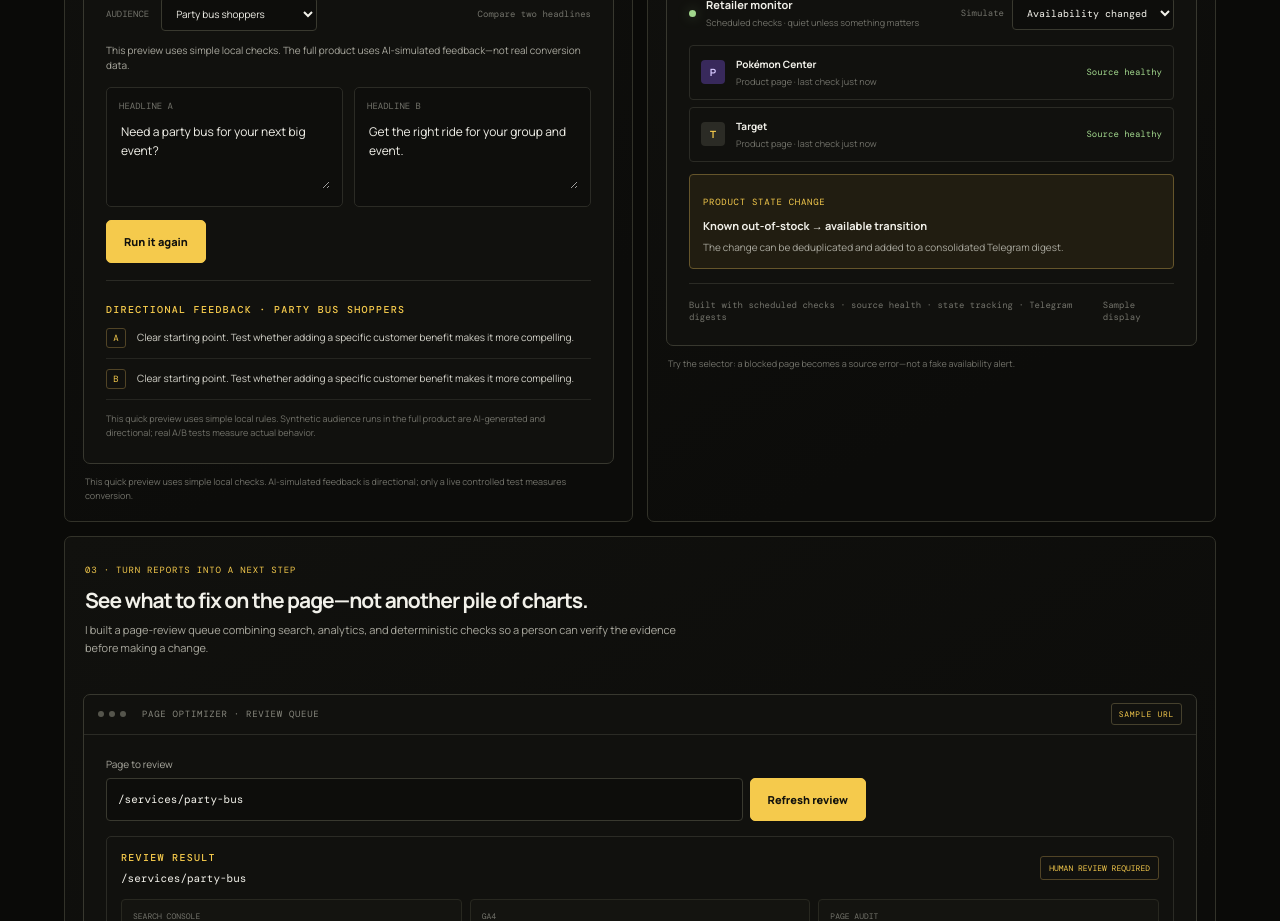
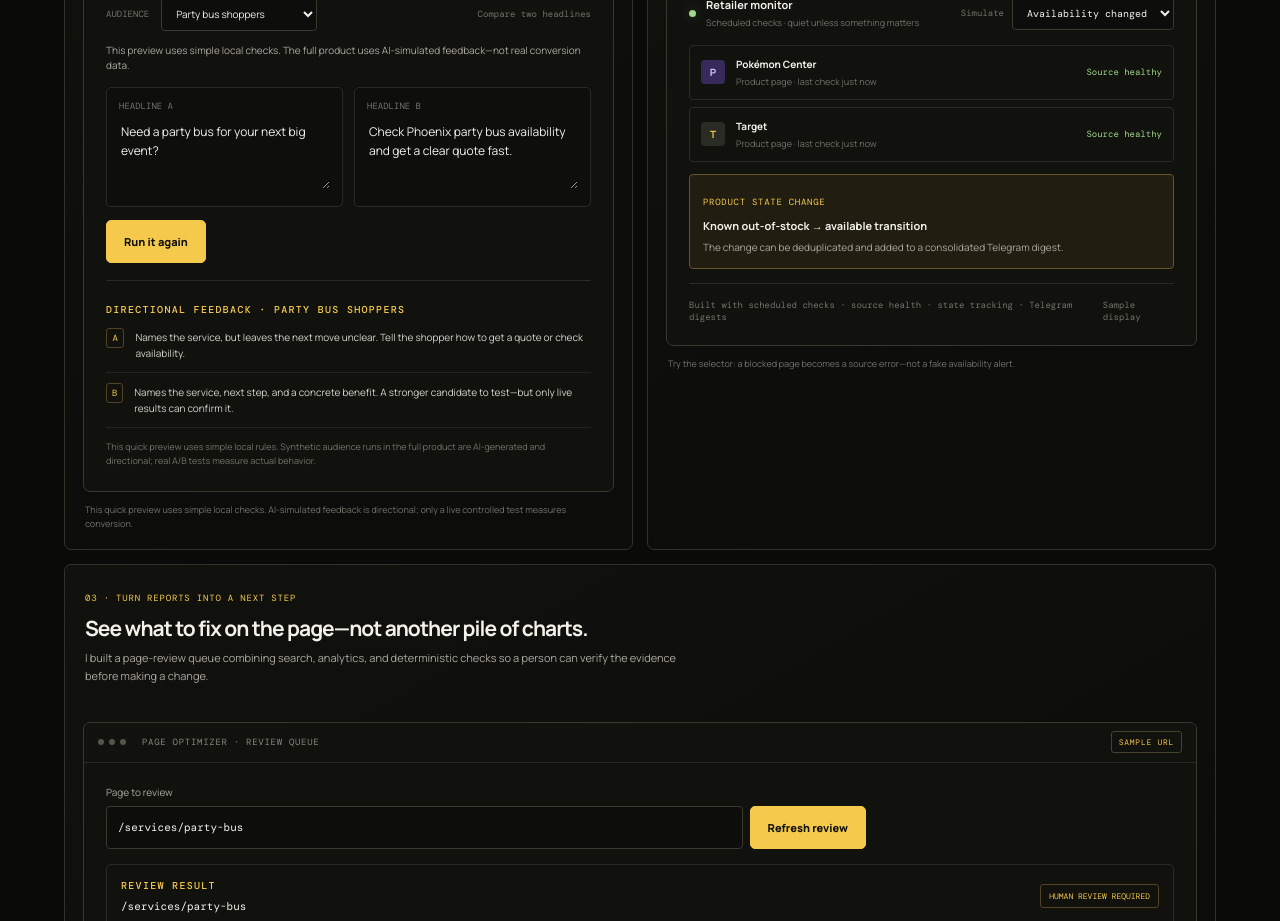
Before and after one commit to partybusexperts/DKWork, a Next.js app: page / in a window 1280 px wide. Shown: the part 1260-2181 px from the top of the page. Built offline with nearby package versions, Linux system fonts and the light colour scheme.

Commit message:
Make sample headline feedback more useful

```diff
--- a/app/page.tsx
+++ b/app/page.tsx
@@ -36,17 +36,21 @@ function QuoteBotDemo() {
 
 function AudienceDemo() {
   const [first, setFirst] = useState("Need a party bus for your next big event?");
-  const [second, setSecond] = useState("Get the right ride for your group and event.");
+  const [second, setSecond] = useState("Check Phoenix party bus availability and get a clear quote fast.");
   const [ran, setRan] = useState(true);
   const [audience, setAudience] = useState("Party bus shoppers");
 
   const review = (text: string) => {
     const words = text.trim().split(/\s+/).filter(Boolean).length;
     const hasOffer = /(book|quote|ride|bus|group|price|event|service|home|inspection|treatment)/i.test(text);
+    const hasNextStep = /(book|quote|get|check|call|compare|schedule|availability|reserve|request)/i.test(text);
+    const hasConcreteBenefit = /(price|pricing|clear|fast|quick|available|availability|same.day|upfront)/i.test(text);
     if (words < 5) return "A shopper may not know what the business offers yet. Add the service or outcome.";
     if (!hasOffer) return "The benefit is still broad. Name the service or the result the customer wants.";
     if (words > 13) return "This may take too long to scan. Try a shorter, more direct promise.";
-    return "Clear starting point. Test whether adding a specific customer benefit makes it more compelling.";
+    if (!hasNextStep) return "Names the service, but leaves the next move unclear. Tell the shopper how to get a quote or check availability.";
+    if (!hasConcreteBenefit) return "The next step is clear. Add a concrete benefit—such as upfront pricing or a faster response—to make the offer more specific.";
+    return "Names the service, next step, and a concrete benefit. A stronger candidate to test—but only live results can confirm it.";
   };
 
   return <div className="product-window">
```
